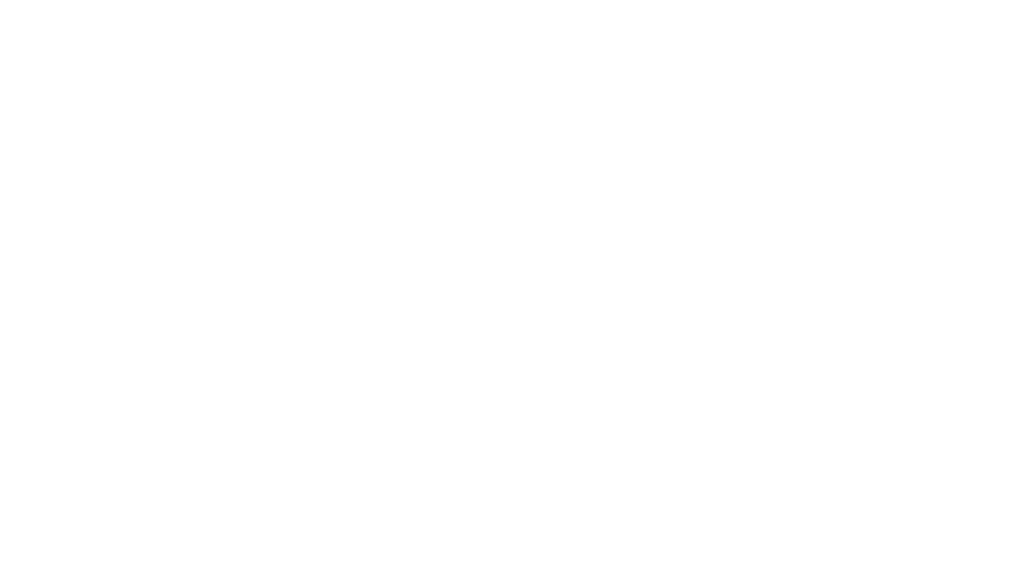
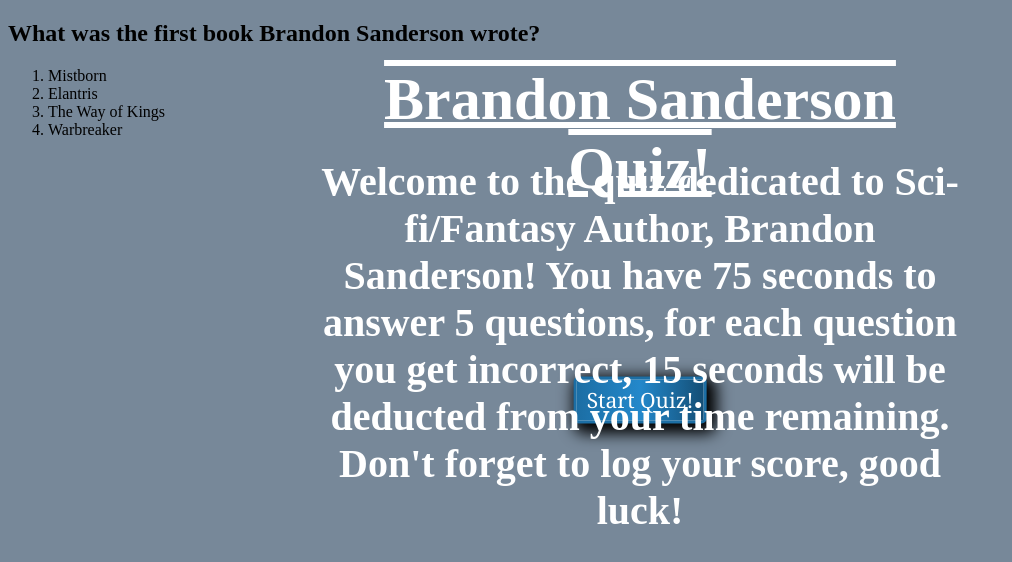
Before and after one commit to thenoahac/brandon-sanderson-quiz, a plain HTML site: page index.html in a window 1280 px wide. Shown: the whole page, without its empty margins (0-1012 px from the left). Drawn offline with Linux system fonts and the light colour scheme.

Commit message:
set start page in html and css, added java pseudo

```diff
--- a/assets/style.css
+++ b/assets/style.css
@@ -0,0 +1,56 @@
+body {
+    background-color: lightslategrey;
+}
+
+.start-btn {
+    position: absolute;
+    top: 50%;
+    left: 50%;
+    transform: translate(-50%, -50%);
+    color: rgb(255, 255, 255);
+    font-size: 21px;
+    line-height: 21px;
+    padding: 10px;
+    border-radius: 5px;
+    font-family: Georgia, serif;
+    font-weight: normal;
+    text-decoration: none;
+    font-style: normal;
+    font-variant: normal;
+    text-transform: none;
+    background-image: linear-gradient(to right, rgb(28, 110, 164) 0%, rgb(35, 136, 203) 50%, rgb(20, 78, 117) 100%);
+    box-shadow: rgb(0, 0, 0) 5px 5px 15px 5px;
+    border: 3px solid rgb(28, 110, 164);
+    display: inline-block;
+    cursor: pointer;
+}
+    .start-btn:hover {
+    background: #1C6EA4;
+}
+
+    .start-btn:active {
+    background: #144E75;
+}
+
+#title, #information {
+    color: white;
+    text-align: center;
+}
+
+#title {
+    font-size: 60px;
+    position: fixed;
+    top: 50%;
+    left: 50%;
+    transform: translate(-50%, -385px);
+    text-decoration: underline overline;
+
+}
+
+#information {
+    font-size: 40px;
+    position: fixed;
+    top: 50%;
+    left: 50%;
+    transform: translate(-50%, -275px);
+}
--- a/index.html
+++ b/index.html
@@ -4,9 +4,36 @@
     <meta charset="UTF-8">
     <meta http-equiv="X-UA-Compatible" content="IE=edge">
     <meta name="viewport" content="width=device-width, initial-scale=1.0">
+    <link rel="stylesheet" href="./assets/style.css">
     <title>Brandon Sanderson Quiz!</title>
 </head>
 <body>
+    <section>
+        <button class="start-btn">Start Quiz!</button>
+            <h1 id="title">Brandon Sanderson Quiz!</h1>
+            <h2 id="information">Welcome to the quiz dedicated to Sci-fi/Fantasy Author, Brandon Sanderson! You have 75 seconds to answer 5 questions, for each question you get incorrect, 15 seconds will be deducted from your time remaining.   Don't forget to log your score, good luck!</h2>
+    </section>
+    <main class="game-box">
+            <section class="question-1">
+                <h1>What was the first book Brandon Sanderson wrote?</h1>
+                <ol>
+                    <li>Mistborn</li>
+                    <li>Elantris</li>
+                    <li>The Way of Kings</li>
+                    <li>Warbreaker</li>
+                </ol>
+            </section>
+    </main>
 
+
+
+
+
+
+
+
+
+
+    <script src="./assets/script.js"></script>
 </body>
 </html>
```
Also changed, not shown: assets/script.js (+40 -0 lines).
